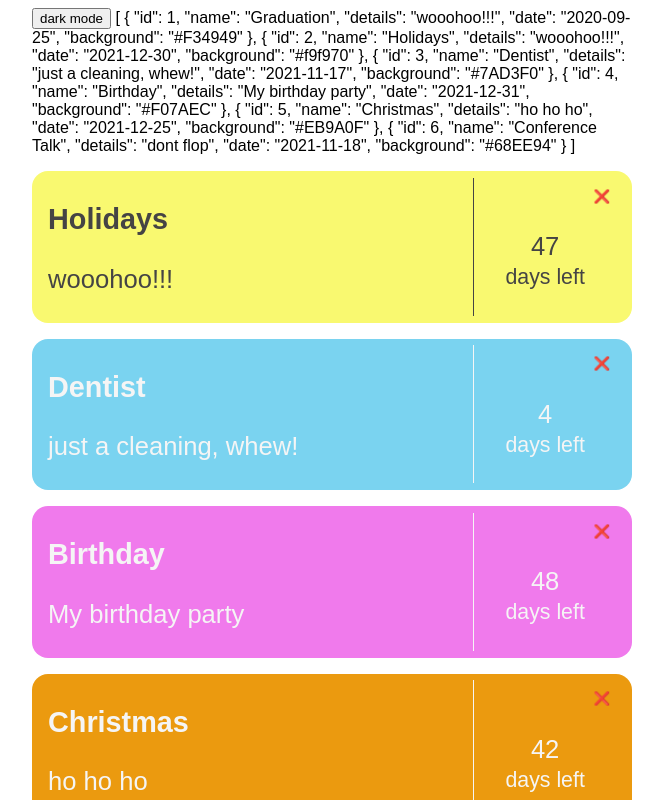
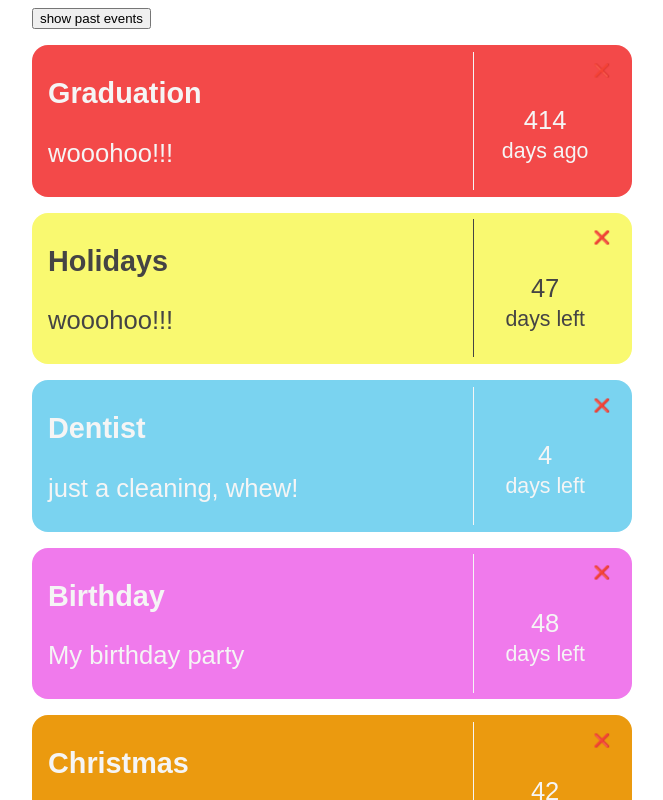
Before and after one commit to SydneyGoodwill/vue-countdown-starter, a Vue app: page / in a window 1280 px wide. Shown: the top 800 px of the page, without its empty margins (308-971 px from the left). Built offline with nearby package versions, Linux system fonts and the light colour scheme.

Commit message:
using computed properties, created a new button to show and hide the past events

```diff
--- a/src/App.vue
+++ b/src/App.vue
@@ -1,17 +1,15 @@
 <template>
-<button @click="events.push({
-    id: 7,
-    name: 'new event',
-    details: 'new details',
-    date: '2020-09-25',
-    background: '#F34949',
-  })">dark mode</button>
-{{ events }}
-<ul>
-  <li v-for="event in events" :key="event.id">
-    <Event :event="event" :daysLeft="daysLeft(event)" />
-  </li>
-</ul>
+<div class="options">
+  <button @click="showPastEvents = !showPastEvents">show past events</button>
+</div>
+  <ul>
+    <li v-for="event in events" :key="event.id">
+      <Event
+      :event="event"
+      :daysLeft="daysLeft(event)"
+      :showPastEvents="showPastEvents" />
+    </li>
+  </ul>
 </template>
 
 <script>
@@ -70,23 +68,14 @@ export default {
   data() {
     return {
       events: eventData,
-      darkModeSet: false,
+      showPastEvents: true,
     };
   },
   methods: {
     daysLeft(event) {
       const Time = Date.parse(event.date) - Date.now();
       const Days = Math.ceil(Time / (1000 * 3600 * 24));
-      return Days
-    },
-  },
-  watch: {
-    events: {
-      deep: true,
-      immediate: true,
-      handler(val) {
-        console.log(val);
-      }
+      return Days;
     },
   },
 };
--- a/src/components/Event.vue
+++ b/src/components/Event.vue
@@ -1,6 +1,6 @@
 <template>
 <article
-v-show="Math.sign(daysLeft) !== -1"
+v-show="Math.sign(daysLeft) !== -1 || showPastEvents"
 :style="{
   background: event.background,
   color: changeContrast ? '#454444' : 'whitesmoke',
@@ -29,7 +29,7 @@ v-show="Math.sign(daysLeft) !== -1"
 <script>
 export default {
   name: "Event",
-  props: ["event", "daysLeft"],
+  props: ["event", "daysLeft", "showPastEvents"],
   computed: {
     daysLeftString() {
       const dayOrDays = this.daysLeft === 1 ? "day " : "days ";
```
